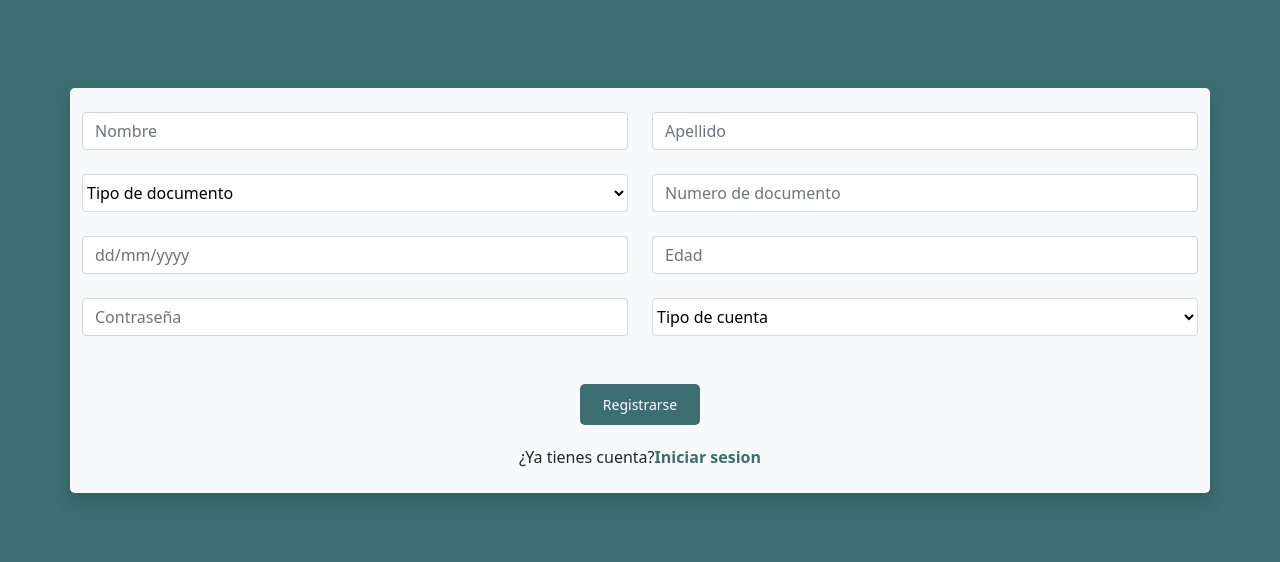
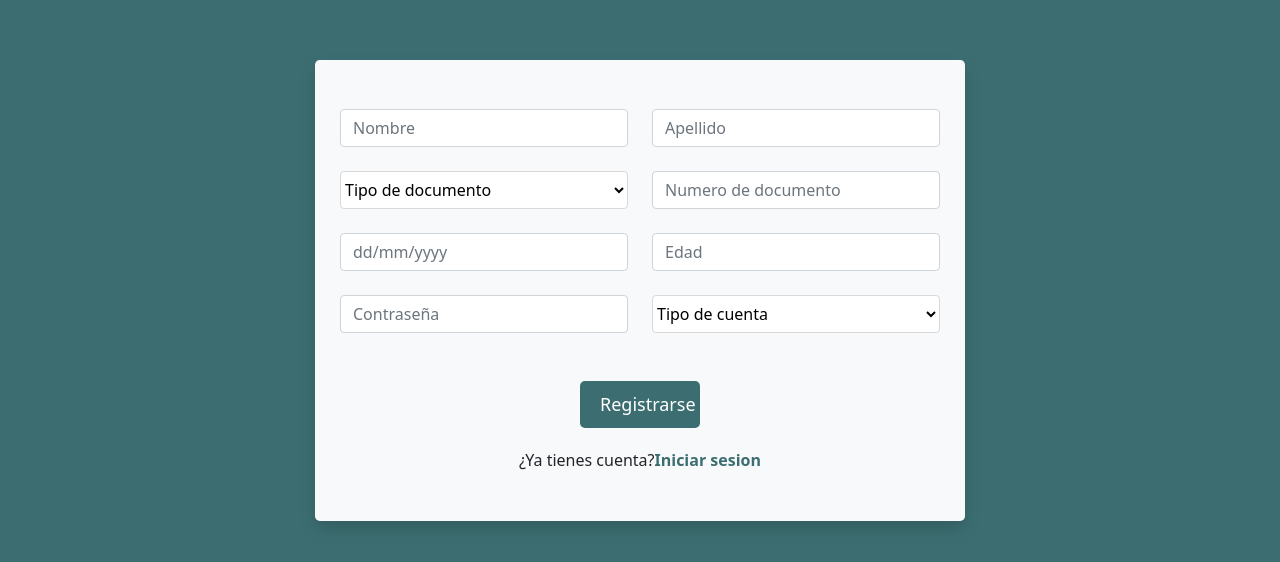
Before and after one commit to camaviga11/OinkApp, an Angular app in the folder FrontOinkApp/: page /registro in a window 1280 px wide. Shown: the part 110-672 px from the top of the page. Built offline with nearby package versions, Linux system fonts and the light colour scheme.

Commit message:
Cambio en el siseño del formulario de registro, ancho fijo

```diff
--- a/FrontOinkApp/src/app/registro/registro.component.css
+++ b/FrontOinkApp/src/app/registro/registro.component.css
@@ -18,9 +18,10 @@
 	align-items: center;
 }
 .limon{
-	width: 50%;
+	width: 650px;
 	margin-left: auto;
 	margin-right: auto;
+	padding: 25px;
 }
 /*Link para redireccionar*/
 a:link, a:visited, a:active{
@@ -47,7 +48,7 @@ select{
 .contact-form button.filled-button {
 	background-color: #3C6E71;
 	color: #fff;
-	font-size: 14px;
+	font-size: 18px;
 	text-transform: capitalize;
 	font-weight: 300;
 	padding: 10px 20px;
--- a/FrontOinkApp/src/app/registro/registro.component.html
+++ b/FrontOinkApp/src/app/registro/registro.component.html
@@ -1,5 +1,5 @@
 <div class="fondo d-flex align-items-center justify-content-center vh-100 fondo">
-    <div class="col bg-light container shadow rounded-3">
+    <div class="bg-light limon shadow rounded-3">
         <div class="contact-form">
             <form id="contact">
                 <div class="row mt-4">
```
